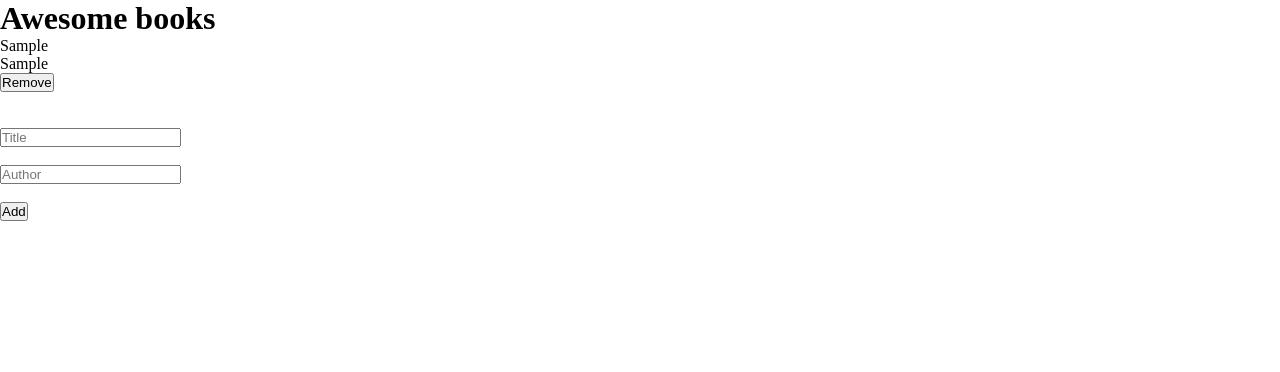
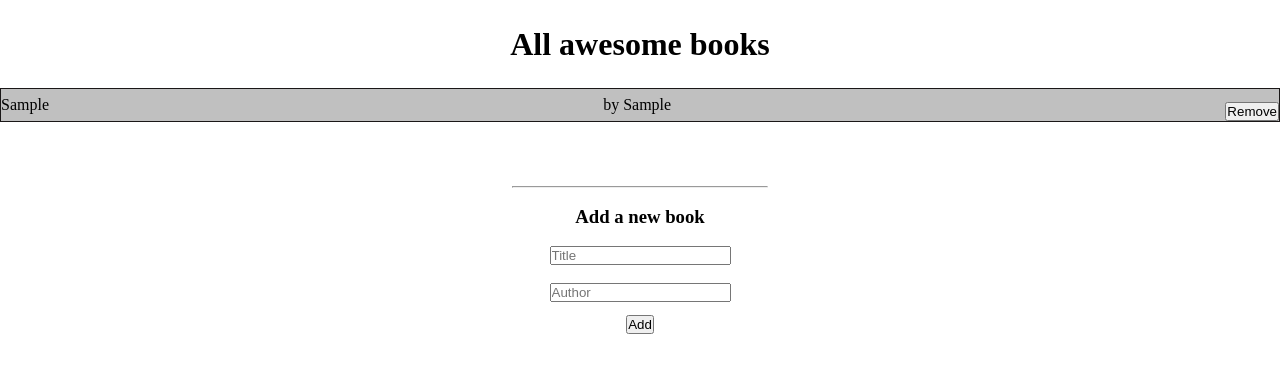
Before and after one commit to GhostEsso/Awesomebook, a website: page index.html in a window 1280 px wide. Both pictures are taken after typing "Sample", "Sample" into the empty fields and a click on the button "Add". Drawn offline with Linux system fonts and the light colour scheme.

Commit message:
changes made on the project specially on js

```diff
--- a/app.js
+++ b/app.js
@@ -4,65 +4,85 @@ const addBookForm = document.getElementById('addBookForm');
 const titleInput = document.getElementById('titleInput');
 const authorInput = document.getElementById('authorInput');
 
-// Create a Book Collection (Array of Objects)
-let bookCollection = [];
+class Book {
+  constructor(title, author) {
+    this.title = title;
+    this.author = author;
+  }
+}
 
-// Function to display all books of the collection
-function displayBooks() {
+class BookCollection {
+  constructor() {
+    this.books = [];
+  }
+
+  addBook(title, author) {
+    const book = new Book(title, author);
+    this.books.push(book);
+    this.displayBooks();
+  }
+
+  removeBook(index) {
+    this.books.splice(index, 1);
+    this.displayBooks();
+  }
+
+  displayBooks() {
     // Reset the list of displayed books
     bookListElement.innerHTML = '';
 
     // Browse the collection and view each book
-  bookCollection.forEach((book, index) => {
+    this.books.forEach((book, index) => {
       const bookElement = document.createElement('div');
-    const titleElement = document.createElement('div');
+      bookElement.classList.add('book');
+
+      const titleElement = document.createElement('span');
       titleElement.textContent = book.title;
-    const authorElement = document.createElement('p');
-    authorElement.textContent = book.author;
 
-    // Function to delete a book from the collection
-    function removeBook(index) {
-      bookCollection.splice(index, 1);
-      displayBooks();
-    }
+      const authorElement = document.createElement('span');
+      authorElement.textContent = ' by ' + book.author;
 
       const removeButton = document.createElement('button');
       removeButton.textContent = 'Remove';
       removeButton.addEventListener('click', () => {
-      removeBook(index);
+        this.removeBook(index);
       });
+
 
       bookElement.appendChild(titleElement);
       bookElement.appendChild(authorElement);
       bookElement.appendChild(removeButton);
       bookListElement.appendChild(bookElement);
+
+      if (index % 2 === 0) {
+        bookElement.classList.add('even-book');
+      } else {
+        bookElement.classList.add('odd-book');
+      }
   });
 
     // Save the collection in localStorage
-  localStorage.setItem('bookCollection', JSON.stringify(bookCollection));
+    localStorage.setItem('bookCollection', JSON.stringify(this.books));
+  }
 }
 
-// Function to add a new book to the collection
-function addBook(title, author) {
-  const newBook = { title, author };
-  bookCollection.push(newBook);
-  displayBooks();
-}
+// Create an instance of BookCollection
+const bookCollection = new BookCollection();
 
 // Listen for the form submit event to add a book
 addBookForm.addEventListener('submit', (event) => {
   event.preventDefault();
   const title = titleInput.value;
   const author = authorInput.value;
-  addBook(title, author);
+  bookCollection.addBook(title, author);
   titleInput.value = '';
   authorInput.value = '';
 });
 
 // Check if book collection data exists in localStorage
 if (localStorage.getItem('bookCollection')) {
-  bookCollection = JSON.parse(localStorage.getItem('bookCollection'));
+  bookCollection.books = JSON.parse(localStorage.getItem('bookCollection'));
 }
 
 // Display initial books
-displayBooks();
+bookCollection.displayBooks();
--- a/index.html
+++ b/index.html
@@ -8,19 +8,23 @@
     <script type="module" defer src="app.js"></script>
 </head>
 <body>
-  <h1>Awesome books</h1>
+  <h1>All awesome books</h1>
 
-  <div id="bookList">
-      <!-- Here will be displayed books added-->
+  <div class="container">
+    <div id="bookList">
+        <!-- Here will be displayed books added-->
+    </div>
   </div>
 
   <!--my form-->
+  <hr class="separator">
+  <br>
   <form id="addBookForm">
-    <br> <br>
+    <h3>Add a new book</h3>
+    <br>
     <input type="text" id="titleInput" placeholder="Title" required>
-    <br> <br>
+    <br>
     <input type="text" id="authorInput" placeholder="Author" required>
-    <br> <br>
     <button type="submit">Add</button>
   </form>
 </body>
--- a/style.css
+++ b/style.css
@@ -3,3 +3,52 @@
   padding: 0;
   box-sizing: border-box;
 }
+
+h1 {
+  display: flex;
+  align-items: center;
+  justify-content: center;
+  padding-top: 2%;
+  padding-bottom: 2%;
+}
+
+.book {
+  display: flex;
+  justify-content: space-between;
+  align-items: center;
+}
+
+#addBookForm {
+  display: grid;
+  place-items: center;
+}
+
+button {
+  display: grid;
+  margin-left: auto9.5%;
+  margin-top: 1%;
+}
+
+.separator {
+  width: 20%;
+  margin: auto;
+  margin-top: 5%;
+}
+
+.container {
+  border: 1px solid #1a1717;
+
+}
+
+.even-book {
+  background-color: silver;
+}
+
+.odd-book {
+  background-color: white;
+}
+
+#bookList {
+  display: flex;
+  flex-direction: column;
+}
```
Lines whose indentation alone changed are shown as unchanged.
